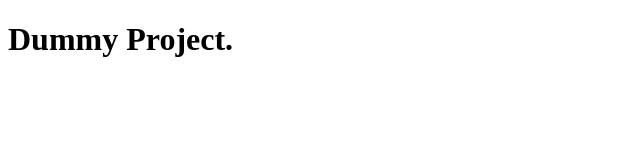
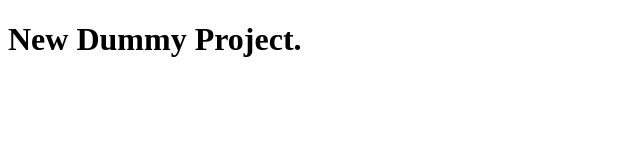
Before and after one commit to niranjan6510/test, a plain HTML site: page index.html in a window 1280 px wide. Shown: the whole page, without its empty margins (0-640 px from the left). Drawn offline with Linux system fonts and the light colour scheme.

Commit message:
third changes

```diff
--- a/index.html
+++ b/index.html
@@ -6,6 +6,6 @@
     <title>Dummy</title>
 </head>
 <body>
-    <h1>Dummy Project.</h1>
+    <h1>New Dummy Project.</h1>
 </body>
 </html>
```
